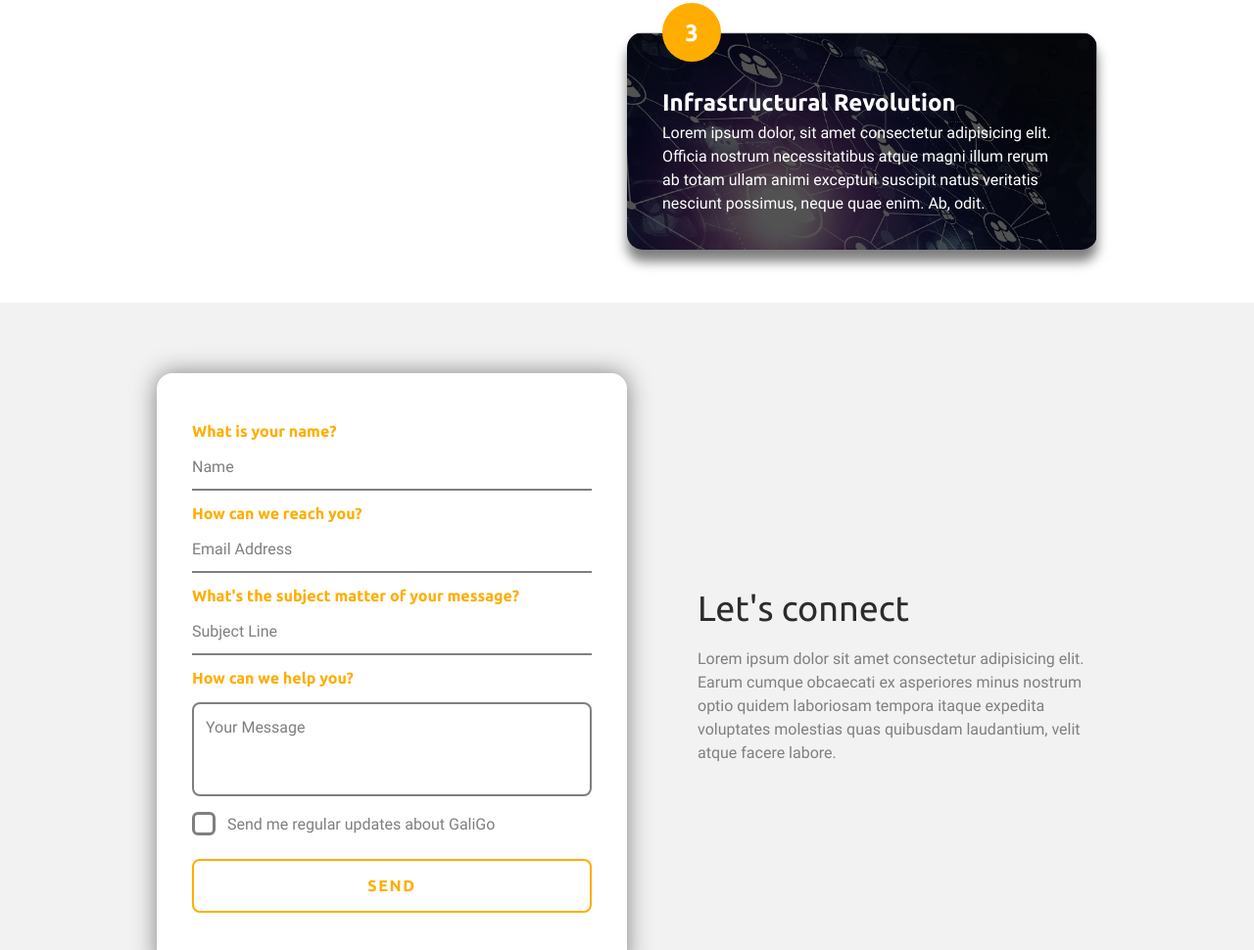
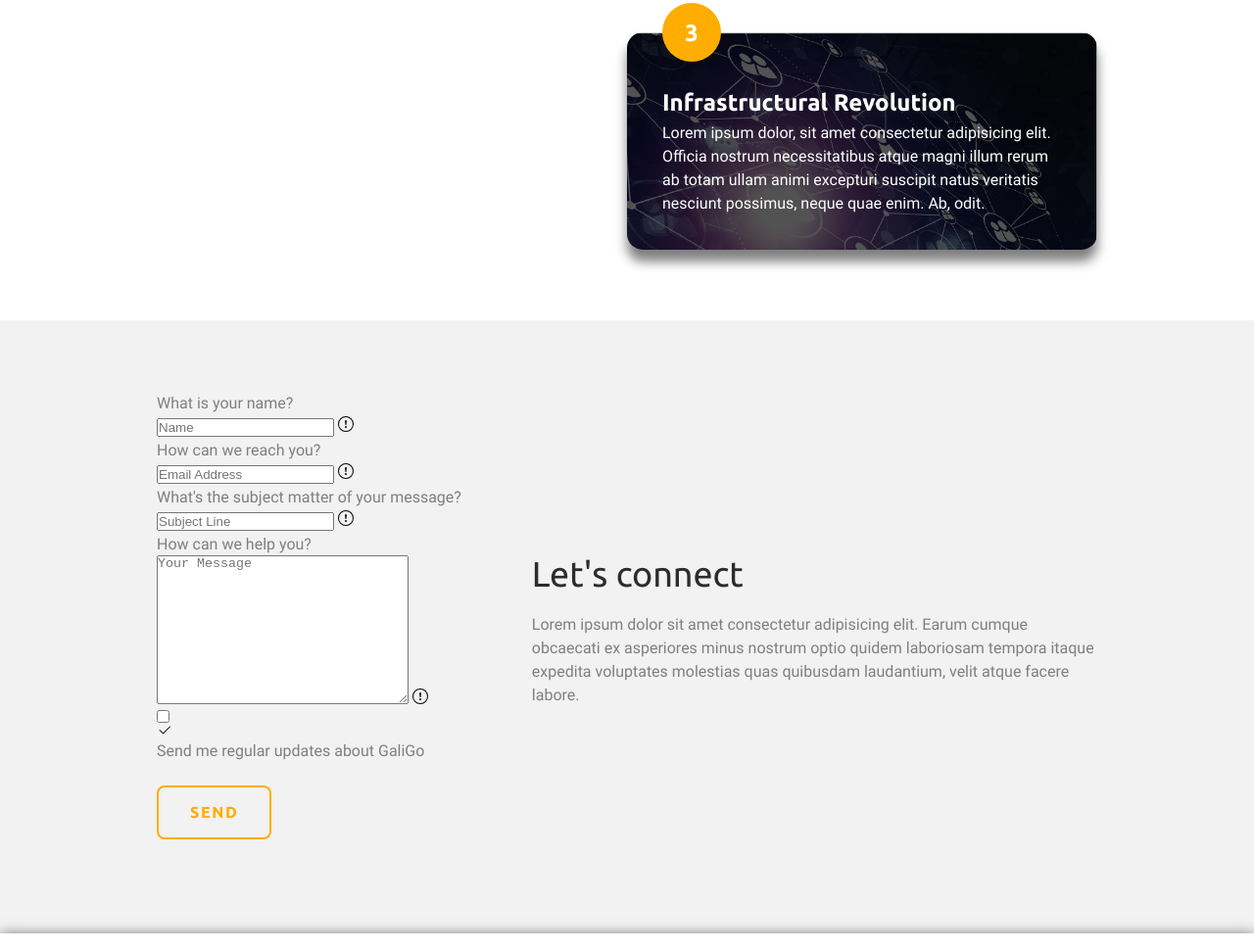
Before and after one commit to daniel-g-p/galigo, a plain HTML site: page index.html in a window 1280 px wide. Shown: the part 3670-4640 px from the top of the page at 98% size. Drawn offline with Linux system fonts and the light colour scheme.

Commit message:
Final simplified layout

```diff
--- a/styles/scss/_components.scss
+++ b/styles/scss/_components.scss
@@ -283,112 +283,14 @@
     }
 }
 
-.inputField {
-    @include flexBox(column,
-    flex-start,
-    flex-start);
-    margin-block: $s;
-    & div {
+.imageContainer {
+    width: 100%;
+    max-width: 480px;
+    border-radius: $m;
+    overflow: hidden;
+    box-shadow: 0 0 $s $grey-medium;
+    margin: $xl auto;
+    & img {
         width: 100%;
-        position: relative;
-        & svg {
-            fill: $red;
-            transform: scale(1.25);
-            position: absolute;
-            right: $s;
-            top: $m;
-            opacity: 0;
-            transition: opacity 0.25s ease;
-        }
-    }
-    & label {
-        font: 700 $m "Ubuntu", sans-serif;
-        line-height: 1.5;
-        color: $orange;
-    }
-    & input {
-        font: 400 $m "Roboto", sans-serif;
-        border: none;
-        border-bottom: 2px solid $grey-medium;
-        width: 100%;
-        padding-block: $s;
-        padding-right: $xl;
-        transition: padding 0.25s ease;
-        &::placeholder {
-            color: $grey-medium;
-        }
-        &:focus {
-            outline: none;
-            border-color: $blue;
-            padding-left: $m;
-        }
-    }
-    & textarea {
-        padding: $s;
-        padding-right: $xl;
-        border: 2px solid $grey-medium;
-        border-radius: 8px;
-        width: 100%;
-        height: 6em;
-        font: 400 $m "Roboto", sans-serif;
-        transition: padding 0.25s ease;
-        resize: none;
-        margin-top: $s;
-        -ms-overflow-style: none;
-        scrollbar-width: none;
-        &::placeholder {
-            color: $grey-medium;
-        }
-        &::-webkit-scrollbar {
-            display: none;
-        }
-        &:focus {
-            outline: none;
-            border-color: $blue;
-            padding-left: $l;
-        }
-        &+svg {
-            top: $l;
-            // transform: scale(1.25) translateY(-50%);
-        }
-    }
-    &.error input {
-        border-color: $red;
-        &+svg {
-            opacity: 1;
-        }
-    }
-    &.error textarea {
-        border-color: $red;
-        &+svg {
-            opacity: 1;
-        }
     }
 }
-
-input[type=checkbox] {
-    display: none;
-}
-
-.checkBoxLabel {
-    @include flexBox(row,
-    flex-start,
-    center);
-    margin-top: $m;
-    & svg {
-        margin: 0 $m 0 4px;
-        transform: scale(1.5);
-        border: 2px solid $grey-medium;
-        border-radius: 4px;
-        & path {
-            fill: $white;
-        }
-    }
-    &.checked svg {
-        border-color: $blue;
-        background-color: $blue;
-    }
-    &:hover {
-        cursor: pointer;
-    }
-}
--- a/styles/scss/_layout.scss
+++ b/styles/scss/_layout.scss
@@ -117,23 +117,13 @@ nav {
     }
 }
 
+#whyGaligoSection {
+    padding-bottom: $xl * 2;
+}
+
 #contactSection {
     background-color: $grey-light;
-}
-
-form {
-    width: 100%;
-    margin-inline: auto;
-    border-radius: $m;
-    padding: $xl;
-    background-color: $white;
-    box-shadow: 0 0 $l $grey-medium;
-    transition: opacity 0.5s ease;
-    max-width: 480px;
-    margin-top: $xl;
-    & button {
-        width: 100%;
-    }
+    text-align: center
 }
 
 footer {
@@ -315,14 +305,12 @@ footer {
             padding-inline: 12.5%;
         }
     }
-    form {
-        margin: 0;
-    }
     #contactSection {
         @include flexBox(row-reverse,
         space-between,
         center);
         padding-block: $xl*2;
+        text-align: left;
         & .container {
             width: 40%;
             margin-inline: $xl*2 0;
```
Also changed, not shown: styles/css/app.css, 1 other file.
